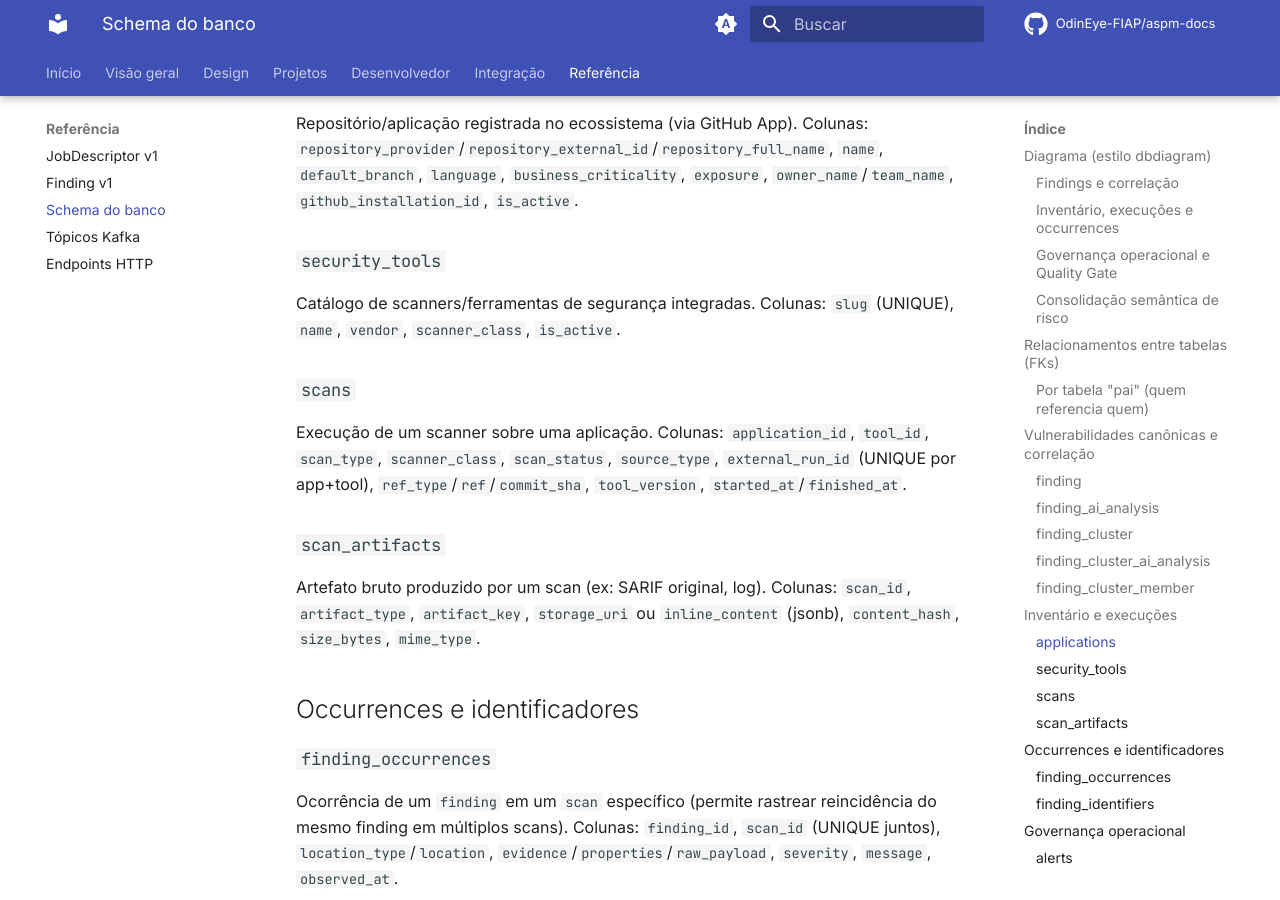
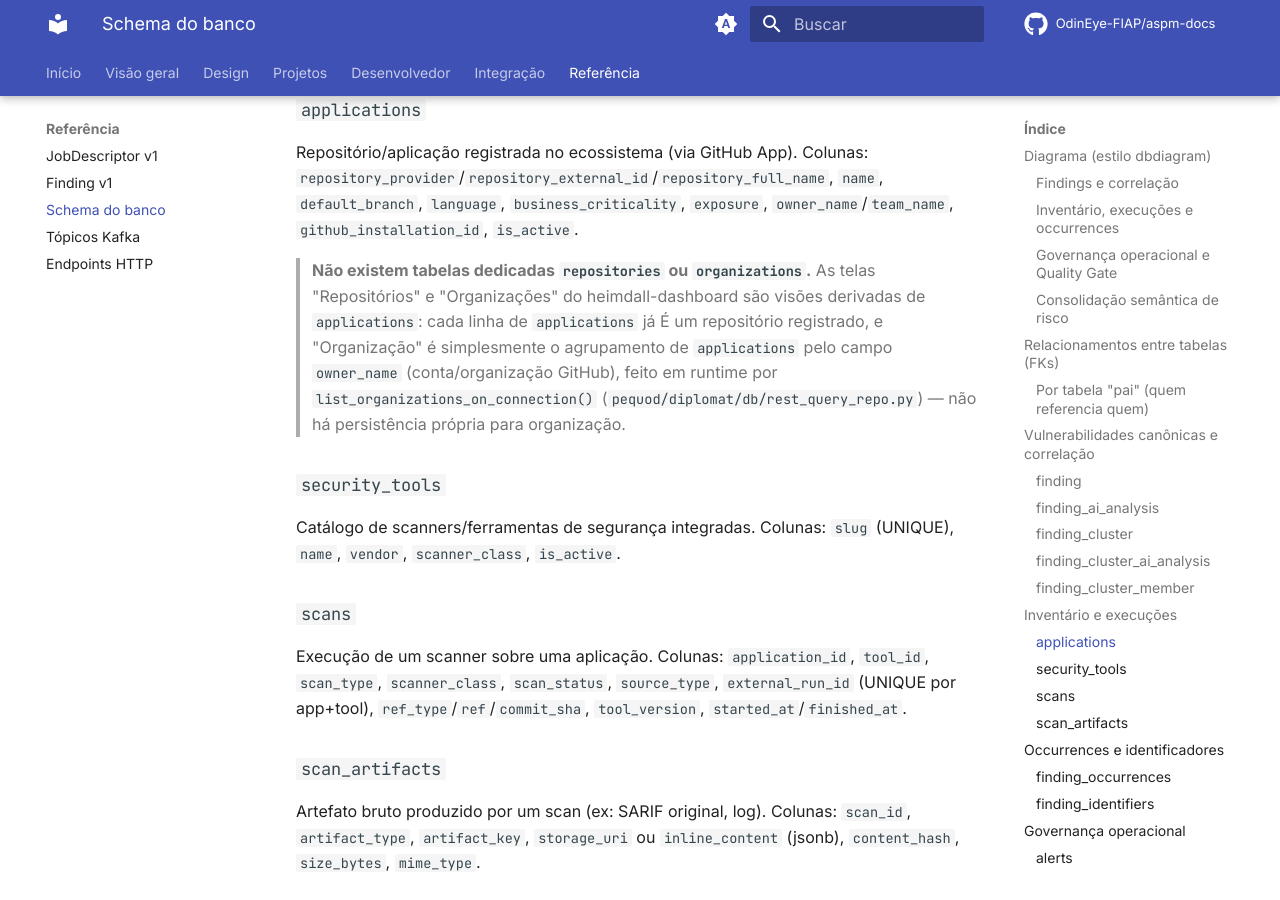
Before and after one commit to OdinEye-FIAP/aspm-docs, an MkDocs documentation site: the page built from docs/reference/database-schema.md, in a window 1280 px wide and 900 px high, scrolled down 10587 px. Built offline with MkDocs 1.6.1 and Material for MkDocs 9.7.7, drawn with Linux system fonts in a browser that asks for light colours; comment, search, counter and statistics services are not loaded.

Commit message:
docs: esclarecer que Repositorios/Organizacoes derivam de applications
Co-authored-by: Copilot <223556219+Copilot@users.noreply.github.com>

```diff
--- a/docs/reference/database-schema.md
+++ b/docs/reference/database-schema.md
@@ -94,6 +94,7 @@ erDiagram
         text default_branch
         text business_criticality
         text exposure
+        text owner_name
         boolean is_active
     }
     security_tools {
@@ -377,6 +378,8 @@ Relação N:1 entre `finding` e `finding_cluster` (cada finding pertence a no m
 ### `applications`
 Repositório/aplicação registrada no ecossistema (via GitHub App). Colunas: `repository_provider`/`repository_external_id`/`repository_full_name`, `name`, `default_branch`, `language`, `business_criticality`, `exposure`, `owner_name`/`team_name`, `github_installation_id`, `is_active`.
 
+> **Não existem tabelas dedicadas `repositories` ou `organizations`.** As telas "Repositórios" e "Organizações" do heimdall-dashboard são visões derivadas de `applications`: cada linha de `applications` já É um repositório registrado, e "Organização" é simplesmente o agrupamento de `applications` pelo campo `owner_name` (conta/organização GitHub), feito em runtime por `list_organizations_on_connection()` (`pequod/diplomat/db/rest_query_repo.py`) — não há persistência própria para organização.
+
 ### `security_tools`
 Catálogo de scanners/ferramentas de segurança integradas. Colunas: `slug` (UNIQUE), `name`, `vendor`, `scanner_class`, `is_active`.
 
```
